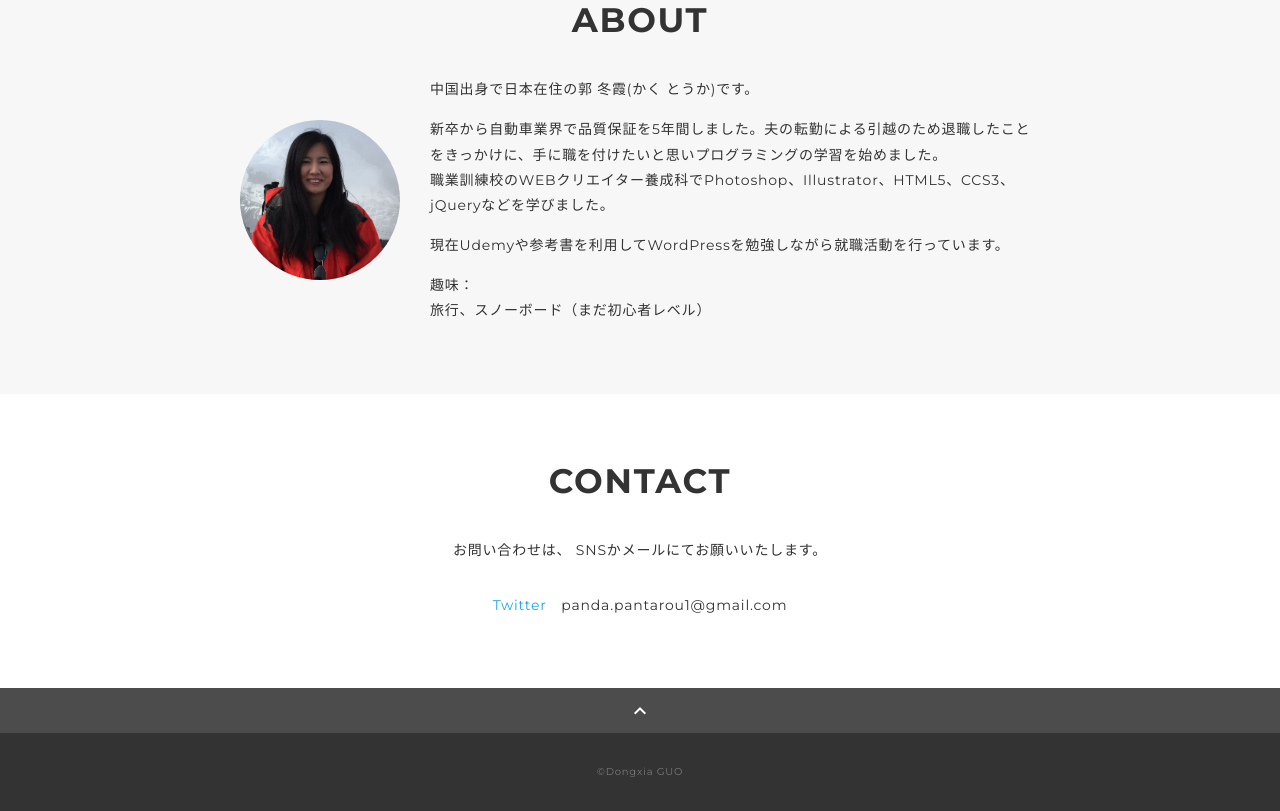
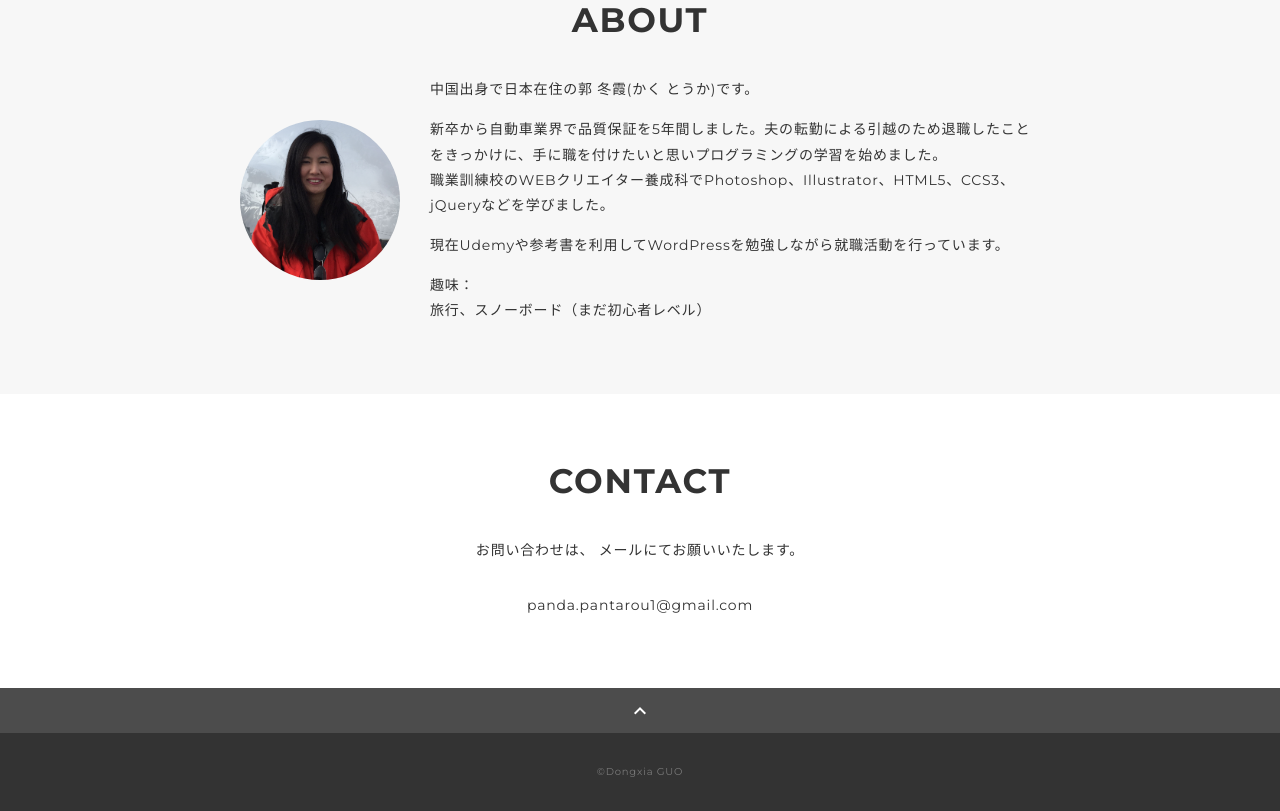
Before and after one commit to Kaku-dudu/portfolio.com, a plain HTML site: page index.html in a window 1280 px wide. Shown: the part 2275-3086 px from the top of the page. Drawn offline with nearby package versions, Linux system fonts and the light colour scheme.

Commit message:
Add files via upload

```diff
--- a/index.html
+++ b/index.html
@@ -253,18 +253,10 @@
             <h2 class="title">CONTACT</h2>
             <p class="lead">
               お問い合わせは、<br class="sp-only" />
-              SNSかメールにてお願いいたします。
+              メールにてお願いいたします。
             </p>
             <div class="contact-list">
-              <!-- <a
-                class="contact-item"
-                href="https://twitter.com/"
-                target="_blank"
-                rel="noopener"
-                >Twitter</a > -->
 
-
-<a class="contact-item" target="_blank" rel="noopener" href="https://twitter.com/messages/compose?recipient_id=@pantarou_Japan&ref_src=twsrc%5Etfw" class="twitter-dm-button" data-size="large" data-show-screen-name="false" data-screen-name="@pantarou_Japan" data-show-count="false">Twitter</a><script async src="https://platform.twitter.com/widgets.js" charset="utf-8"></script>
 
 
               <span class="contact-item">panda.pantarou1@gmail.com</span>
```
